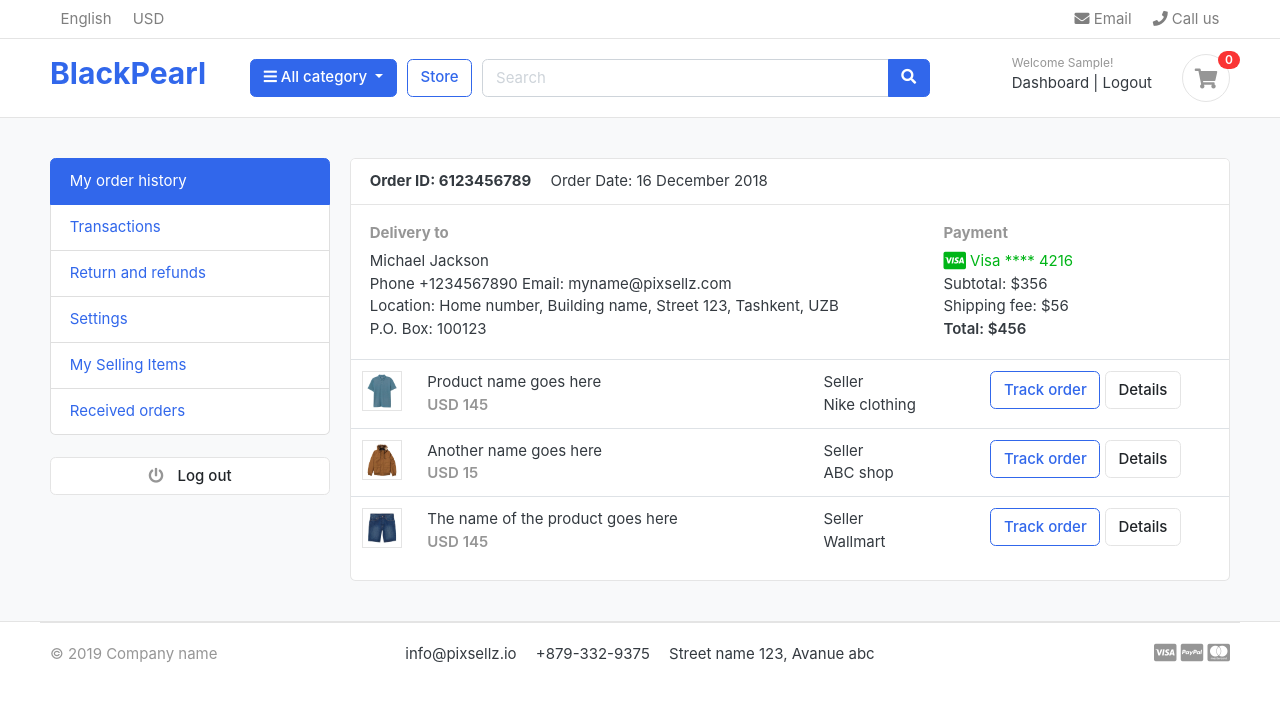
After one commit to nehatkkhan786/greatkart, a Django app: page /accounts/dashboard/ in a window 1280 px wide. The commit adds this page. Shown: the top 702 px of the page. Run offline with Django 3.2, Linux system fonts and the light colour scheme; the visitor is signed in with stand-in values (Sample User, id 1); data that the repository does not hold is empty; some libraries are stand-ins or nearby versions; some web fonts are replaced.

Commit message:
Added accounts functionality

```diff
--- a/accounts/models.py
+++ b/accounts/models.py
@@ -3,7 +3,7 @@ from django.contrib.auth.models import AbstractBaseUser, BaseUserManager, Permis
 
 
 class CustomUserManager(BaseUserManager):
-	def create_user(self, first_name, last_name, username, email, password=None):
+	def create_user(self, first_name, last_name, username, email, password=None, *args, **kwargs):
 		if not email:
 			raise ValueError('User must have an email')
 
@@ -44,6 +44,7 @@ class CustomUser(AbstractBaseUser, PermissionsMixin):
 	username = models.CharField(max_length=100, unique=True)
 	email = models.EmailField(unique=True)
 	phone_number = models.CharField(max_length=50)
+	city = models.CharField(max_length=200, blank=True, null= True)
 
 	#required Fields
 	date_joined = models.DateTimeField(auto_now_add=True)
--- /dev/null
+++ b/accounts/urls.py
@@ -0,0 +1,16 @@
+from django.urls import path
+from .views import SignupView, LoginView, EmailVerification,LogoutView,DashboardView,PasswordResetView,PasswordResetEmailView,CreateNewPasswordView
+
+urlpatterns = [
+
+path('signup/', SignupView.as_view(), name='signup'),
+path('login/', LoginView.as_view(), name = 'login'),
+path('logout/', LogoutView, name='logout'),
+path('dashboard/', DashboardView.as_view(),name='dashboard'),
+path('email_verification/<uidb64>/<token>/', EmailVerification, name = 'email_verification'),
+path('password_reset/', PasswordResetView.as_view(),name='password_reset'),
+path('password_reset_email/<uidb64>/<token>/', PasswordResetEmailView.as_view(), name='password_reset_email'),
+path('create_new_password/', CreateNewPasswordView.as_view(),name='create_new_password'),
+
+
+]
--- a/accounts/views.py
+++ b/accounts/views.py
@@ -1,3 +1,174 @@
-from django.shortcuts import render
+from django.shortcuts import render, redirect
+from .models import CustomUser
+from django.views import View
+from .forms import CustomUserForm
+from django.contrib import messages
+from django.contrib.auth import authenticate, login, logout
+from django.http import HttpResponse
+from django.contrib.auth.decorators import login_required
+from django.contrib.auth.mixins import LoginRequiredMixin
+
+
+from django.contrib.sites.shortcuts import get_current_site
+from django.template.loader import render_to_string
+from django.utils.http import urlsafe_base64_encode, urlsafe_base64_decode
+from django.utils.encoding import force_bytes
+from django.contrib.auth.tokens import default_token_generator
+from django.core.mail import EmailMessage
 
 # Create your views here.
+
+class SignupView(View):
+	def get(self, request, *args, **kwargs):
+		form =CustomUserForm()
+		return render(request, 'accounts/signup.html', {'form':form})
+
+	def post(self, request, *args, **kwargs):
+		form = CustomUserForm(request.POST)
+		if form.is_valid():
+			first_name = form.cleaned_data['first_name']
+			last_name = form.cleaned_data['last_name']
+			email = form.cleaned_data['email']
+			city = form.cleaned_data['city']
+			phone_number = form.cleaned_data['phone_number']
+			password = form.cleaned_data['password']
+			confirm_password = form.cleaned_data['confirm_password']
+			username = email.split('@')[0]
+
+			if password == confirm_password:
+				user = CustomUser.objects.create_user(first_name=first_name,last_name=last_name, email=email, password=password, username=username)
+				user.phone_number = phone_number
+				user.city = city
+				user.save()
+
+				current_site = get_current_site(request)
+				mail_subject = 'Account Activation'
+				message = render_to_string('accounts/email_verification.html', {
+
+					'user':user,
+					'domain' : current_site,
+					'uid': urlsafe_base64_encode(force_bytes(user.pk)),
+					'token': default_token_generator.make_token(user),
+					})
+				send_mail = EmailMessage(mail_subject, message, to=[email])
+				print(send_mail)
+				send_mail.send()
+
+				messages.success(request,'Account successfully Created')
+				return redirect('signup')
+			else:
+				messages.error(request, 'Password Does not match!')
+				return redirect('signup')
+		else:
+			return redirect('signup')
+
+
+def EmailVerification(request, uidb64, token):
+	try:
+		uid = urlsafe_base64_decode(uidb64).decode()
+		user = CustomUser.objects.get(pk=uid)
+
+	except (TypeError, ValueError, OverflowError, CustomUser.DoesNotExist):
+		user = None
+
+	if user is not None and default_token_generator.check_token(user, token):
+		user.is_active = True
+		user.save()
+		messages.success(request, 'Thank You! Your account is successfully activated.')
+		return redirect('login')
+	else:
+		messages.error(request, 'Sorry something went wrong!')
+		return redirect('login')
+
+
+
+class LoginView(View):
+	def get(self, request, *args, **kargs):
+		return render(request, 'accounts/login.html')
+
+	def post(self, request, *args, **kwargs):
+		email = request.POST.get('email')
+		password = request.POST.get('password')
+		user = authenticate(email=email, password=password)
+		if user is not None:
+			login(request, user)
+			messages.success(request,'User successfully logged in.' )
+			return redirect('dashboard')
+
+		else:
+			messages.error(request, 'Invalid credentials')
+			return redirect('login')
+
+@login_required(login_url='login')
+def LogoutView(request):
+	logout(request)
+	return redirect('login')
+
+
+class DashboardView(LoginRequiredMixin,View):
+	def get(self, request, *args, **kwargs):
+		return render(request, 'accounts/dashboard.html')
+
+
+class PasswordResetView(View):
+	def get(self, request, *args, **kwargs):
+		return render(request, 'accounts/password_reset.html')
+
+	def post(self, request, *args, **kwargs):
+		email = request.POST.get('email')
+		if CustomUser.objects.filter(email__iexact=email).exists():
+			user = CustomUser.objects.get(email=email)
+			current_site = get_current_site(request)
+			mail_subject = 'Password Reset'
+			message = render_to_string('accounts/password_reset_email.html', {
+
+					'user':user,
+					'domain' : current_site,
+					'uid': urlsafe_base64_encode(force_bytes(user.pk)),
+					'token': default_token_generator.make_token(user),
+					})
+			send_mail = EmailMessage(mail_subject, message, to=[email])
+			print(send_mail)
+			send_mail.send()
+			messages.success(request, 'A reset link sent to your email')
+			return redirect('login')
+		else:
+			messages.error(request, 'Email Does Not Exist')
+			return redirect('password_reset')
+
+class PasswordResetEmailView(View):
+
+	def get(self,request, uidb64, token, *args, **kwargs):
+		try:
+			uid = urlsafe_base64_decode(uidb64).decode()
+			user = CustomUser.objects.get(pk=uid)
+
+		except (TypeError, ValueError, OverflowError, CustomUser.DoesNotExist):
+			user = None
+		if user is not None and default_token_generator.check_token(user, token):
+			request.session['uid'] = uid
+			messages.success(request, 'Please Reset Your Password')
+			return redirect('create_new_password')
+		else:
+			messages.error(request, 'Something went wrong, please try again later')
+			return redirect('login')
+
+
+class CreateNewPasswordView(View):
+	def get (self, request, *args, **kwargs):
+		return render(request, 'accounts/create_new_password.html')
+
+	def post(self, request, *args, **kwargs):
+		password = request.POST.get('password')
+		confirm_password = request.POST.get('confirm_password')
+
+		if password == confirm_password:
+			uid = request.session.get('uid')
+			user = CustomUser.objects.get(pk=uid)
+			user.set_password(password)
+			user.save()
+			messages.success(request, 'Password Reset Successfully. Please Login with new password')
+			return redirect('login')
+		else:
+			messages.error(request, 'Password Does Not Match')
+			return redirect('create_new_password')
--- a/greatkart/urls.py
+++ b/greatkart/urls.py
@@ -25,4 +25,5 @@ urlpatterns = [
     path('',HomePageView.as_view(), name='home'),
     path('store/',include('store.urls')),
     path('cart/', include('cart.urls')),
+    path('accounts/', include('accounts.urls')),
 ]+static(settings.MEDIA_URL, document_root=settings.MEDIA_ROOT)
--- a/store/views.py
+++ b/store/views.py
@@ -17,13 +17,13 @@ class StoreView(View):
 		if category_slug !=None:
 			categories = get_object_or_404(Category, slug=category_slug)
 			products = Product.objects.filter(category=categories, is_available=True)
-			paginator = Paginator(products, 1)
+			paginator = Paginator(products, 2)
 			page = request.GET.get('page')
 			product_in_page = paginator.get_page(page)
 			product_quantity = products.count()
 		else:
 			products = Product.objects.all().filter(is_available=True)
-			paginator = Paginator(products, 1)
+			paginator = Paginator(products, 2)
 			page = request.GET.get('page')
 			product_in_page = paginator.get_page(page)
 			product_quantity = products.count()
--- /dev/null
+++ b/templates/accounts/dashboard.html
@@ -0,0 +1,103 @@
+{% extends "base.html" %}
+
+{% block title %}
+	BlackPear|Dashboard
+{% endblock title %}
+
+{% block content %}
+
+<!-- ========================= SECTION CONTENT ========================= -->
+<section class="section-conten padding-y bg">
+	{% include 'includes/messages.html' %}
+<div class="container">
+	<div class="row">
+	<aside class="col-md-3">
+		<!--   SIDEBAR   -->
+		<ul class="list-group">
+			<a class="list-group-item active" href="#"> My order history </a>
+			<a class="list-group-item" href="#"> Transactions </a>
+			<a class="list-group-item" href="#"> Return and refunds </a>
+			<a class="list-group-item" href="#">Settings </a>
+			<a class="list-group-item" href="#"> My Selling Items </a>
+			<a class="list-group-item" href="#"> Received orders </a>
+		</ul>
+		<br>
+		<a class="btn btn-light btn-block" href="#"> <i class="fa fa-power-off"></i> <span class="text">Log out</span> </a>
+		<!--   SIDEBAR .//END   -->
+	</aside>
+	<main class="col-md-9">
+		<article class="card">
+		<header class="card-header">
+			<strong class="d-inline-block mr-3">Order ID: 6123456789</strong>
+			<span>Order Date: 16 December 2018</span>
+		</header>
+		<div class="card-body">
+			<div class="row">
+				<div class="col-md-8">
+					<h6 class="text-muted">Delivery to</h6>
+					<p>Michael Jackson <br>
+					Phone +1234567890 Email: myname@pixsellz.com <br>
+			    	Location: Home number, Building name, Street 123,  Tashkent, UZB <br>
+			    	P.O. Box: 100123
+			 		</p>
+				</div>
+				<div class="col-md-4">
+					<h6 class="text-muted">Payment</h6>
+					<span class="text-success">
+						<i class="fab fa-lg fa-cc-visa"></i>
+					    Visa  **** 4216
+					</span>
+					<p>Subtotal: $356 <br>
+					 Shipping fee:  $56 <br>
+					 <span class="b">Total:  $456 </span>
+					</p>
+				</div>
+			</div> <!-- row.// -->
+		</div> <!-- card-body .// -->
+		<div class="table-responsive">
+		<table class="table table-hover">
+			<tr>
+				<td width="65">
+					<img src="../images/items/1.jpg" class="img-xs border">
+				</td>
+				<td>
+					<p class="title mb-0">Product name goes here </p>
+					<var class="price text-muted">USD 145</var>
+				</td>
+				<td> Seller <br> Nike clothing </td>
+				<td width="250"> <a href="#" class="btn btn-outline-primary">Track order</a> <a href="#" class="btn btn-light"> Details </a> </td>
+			</tr>
+			<tr>
+				<td>
+					<img src="../images/items/2.jpg" class="img-xs border">
+				</td>
+				<td>
+					<p class="title mb-0">Another name goes here </p>
+					<var class="price text-muted">USD 15</var>
+				</td>
+				<td> Seller <br> ABC shop </td>
+				<td> <a href="#" class="btn btn-outline-primary">Track order</a> <a href="#" class="btn btn-light"> Details </a> </td>
+			</tr>
+			<tr>
+				<td>
+					<img src="../images/items/3.jpg" class="img-xs border">
+				</td>
+				<td>
+					<p class="title mb-0">The name of the product  goes here </p>
+					<var class="price text-muted">USD 145</var>
+				</td>
+				<td> Seller <br> Wallmart </td>
+				<td> <a href="#" class="btn btn-outline-primary">Track order</a> <a href="#" class="btn btn-light"> Details </a> </td>
+			</tr>
+		</table>
+		</div> <!-- table-responsive .end// -->
+		</article> <!-- order-group.// -->
+	</main>
+</div> <!-- row.// -->
+</div>
+
+
+</section>
+<!-- ========================= SECTION CONTENT END// ========================= -->
+
+{% endblock content %}
--- a/templates/includes/header.html
+++ b/templates/includes/header.html
@@ -29,7 +29,8 @@
 <div class="row align-items-center">
 	<div class="col-lg-2 col-md-3 col-6">
 		<a href="{% url 'home' %}" class="brand-wrap">
-			<img class="logo" src="{% static 'images/logo.png' %}">
+			<h2>BlackPearl</h2>
+
 		</a> <!-- brand-wrap.// -->
 	</div>
 
@@ -66,10 +67,16 @@
 	<div class="col-lg-3 col-sm-6 col-8 order-2 order-lg-3">
 				<div class="d-flex justify-content-end mb-3 mb-lg-0">
 					<div class="widget-header">
-						<small class="title text-muted">Welcome guest!</small>
+						<small class="title text-muted">Welcome {{user.first_name}}!</small>
 						<div>
-							<a href="./signin.html">Sign in</a> <span class="dark-transp"> | </span>
-							<a href="./register.html"> Register</a>
+							{% if user.is_authenticated %}
+									<a href="{% url 'dashboard' %}">Dashboard</a> <span class="dark-transp"> | </span>
+								<a href="{% url 'logout' %}"> Logout</a>
+							{% else %}
+							<a href="{% url 'login' %}">Sign in</a> <span class="dark-transp"> | </span>
+							<a href="{% url 'signup' %}"> Register</a>
+							{% endif %}
+
 						</div>
 					</div>
 					<a href="{% url 'cart' %}" class="widget-header pl-3 ml-3">
--- /dev/null
+++ b/templates/includes/messages.html
@@ -0,0 +1,7 @@
+{% if messages %}
+<ul class="messages">
+    {% for message in messages %}
+    <li{% if message.tags %} class="{{ message.tags }}"{% endif %}>{{ message }}</li>
+    {% endfor %}
+</ul>
+{% endif %}
```
Also changed, not shown: accounts/forms.py (added, +19 -0 lines), greatkart/settings.py (+14 -0 lines), templates/accounts/create_new_password.html (added, +42 -0 lines), templates/accounts/email_verification.html (added, +9 -0 lines), templates/accounts/login.html (added, +46 -0 lines), templates/accounts/password_reset.html (added, +41 -0 lines), templates/accounts/password_reset_email.html (added, +10 -0 lines), templates/accounts/signup.html (added, +74 -0 lines), accounts/migrations/0004_customuser_city.py (added).
